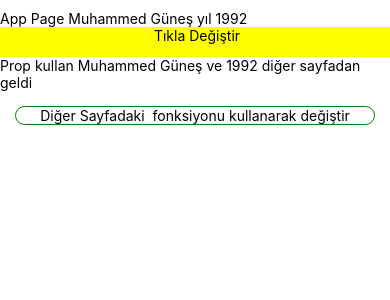
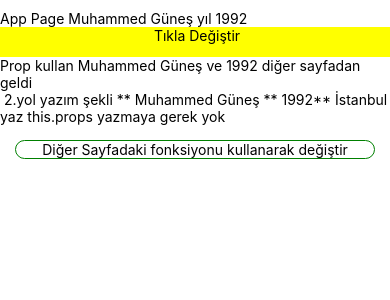
Before and after one commit to mmgunes/newapp, a React Native app: screen / in a window 390 px wide. Shown: the top 300 px of the page. Built offline with nearby package versions, Linux system fonts and the light colour scheme.

Commit message:
class componentte props ve state kullanma ve fonksiyonla çağırma ****

```diff
--- a/FirstComponent.js
+++ b/FirstComponent.js
@@ -1,6 +1,6 @@
-import React from 'react';
+import React, {Component} from 'react';
 import {View, Text, TouchableOpacity} from 'react-native';
-
+/*
 const FirstComponent = ({adProp, textProp, degistirFonkProp}) => {
   return (
     <View>
@@ -15,3 +15,49 @@ const FirstComponent = ({adProp, textProp, degistirFonkProp}) => {
 };
 
 export default FirstComponent;
+*/
+
+export default class FirstComponent extends Component {
+  constructor() {
+    super();
+    this.state = {
+      adres: 'İstanbul',
+    };
+  }
+
+  adresDegistirFonk = ()=>{
+      this.setState({adres:'Midyat'})
+  }
+
+  render() {
+    //2.yol
+    const {adProp, textProp, degistirFonkProp} = this.props;
+    const {adres} = this.state;
+
+    return (
+      <View>
+        <Text>
+          Prop kullan {this.props.adProp} ve {this.props.textProp} diğer
+          sayfadan geldi
+        </Text>
+        <Text> 2.yol yazım şekli ** {adProp} ** {textProp}** {adres} yaz this.props yazmaya gerek yok</Text>
+        <TouchableOpacity
+         // onPress={this.props.degistirFonkProp}
+         onPress={()=>{
+            // this.setState({adres:'Mardin'});
+            this.adresDegistirFonk();
+             degistirFonkProp();
+         }}
+          style={{
+            margin: 15,
+            alignItems: 'center',
+            borderColor: 'green',
+            borderRadius: 30,
+            borderWidth: 1,
+          }}>
+          <Text>Diğer Sayfadaki fonksiyonu kullanarak değiştir</Text>
+        </TouchableOpacity>
+      </View>
+    );
+  }
+}
```
